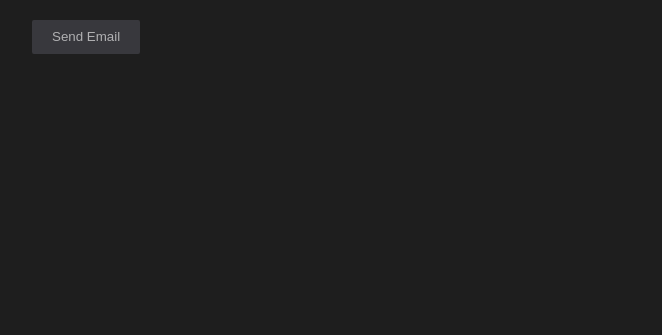
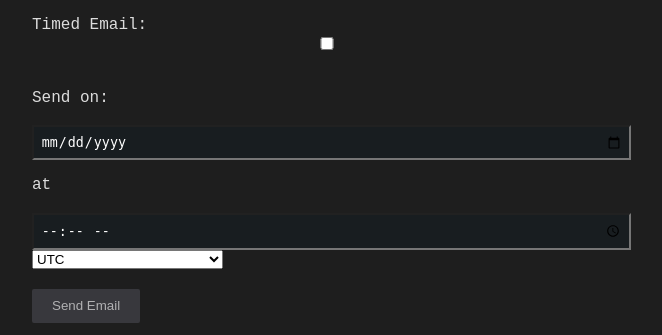
Before and after one commit to looking-sharp/Email_Microservice, a Flask app: template templates/admin-testEmailView.html in a window 1280 px wide. Shown: the part 465-800 px from the top of the page, without its empty margins (308-970 px from the left). Run offline with Flask 3, Linux system fonts and the light colour scheme; the template is opened without the code that fills it, so the values that code supplies are empty; some libraries are stand-ins or nearby versions.

Commit message:
Added timed email option and fixed views

```diff
--- a/templates/admin-testEmailView.html
+++ b/templates/admin-testEmailView.html
@@ -42,6 +42,26 @@
       </script>
     </div>
 
+    <div class="checkHolder">
+      <label for="is_timed">Timed Email: </label>
+      <input type="checkbox" id="is_timed" name="is_timed">
+    </div><br>
+
+    <div class="timed_section">
+      <p>Send on:</p>
+      <input type="date" id="schedule_for_date" name="schedule_for_date">
+      <p>at</p>
+      <input type="time" id="schedule_for_time" name="schedule_for_time">
+      <select id="timezone" name="timezone">
+        <option value="UTC">UTC</option>
+        <option value="America/Los_Angeles">PST (America/Los_Angeles)</option>
+        <option value="America/New_York">EST (America/New_York)</option>
+        <option value="Europe/London">London (Europe/London)</option>
+        <option value="Asia/Tokyo">Tokyo (Asia/Tokyo)</option>
+      </select>
+    </div>
+
+
     <button type="submit">Send Email</button>
     <script src="{{ url_for('static',filename='scripts/testEmail.js') }}"></script>
 </body>
```
Also changed, not shown: templates/admin-emailsView.html (+8 -0 lines), templates/admin-timedEmailsView.html (+15 -2 lines).
